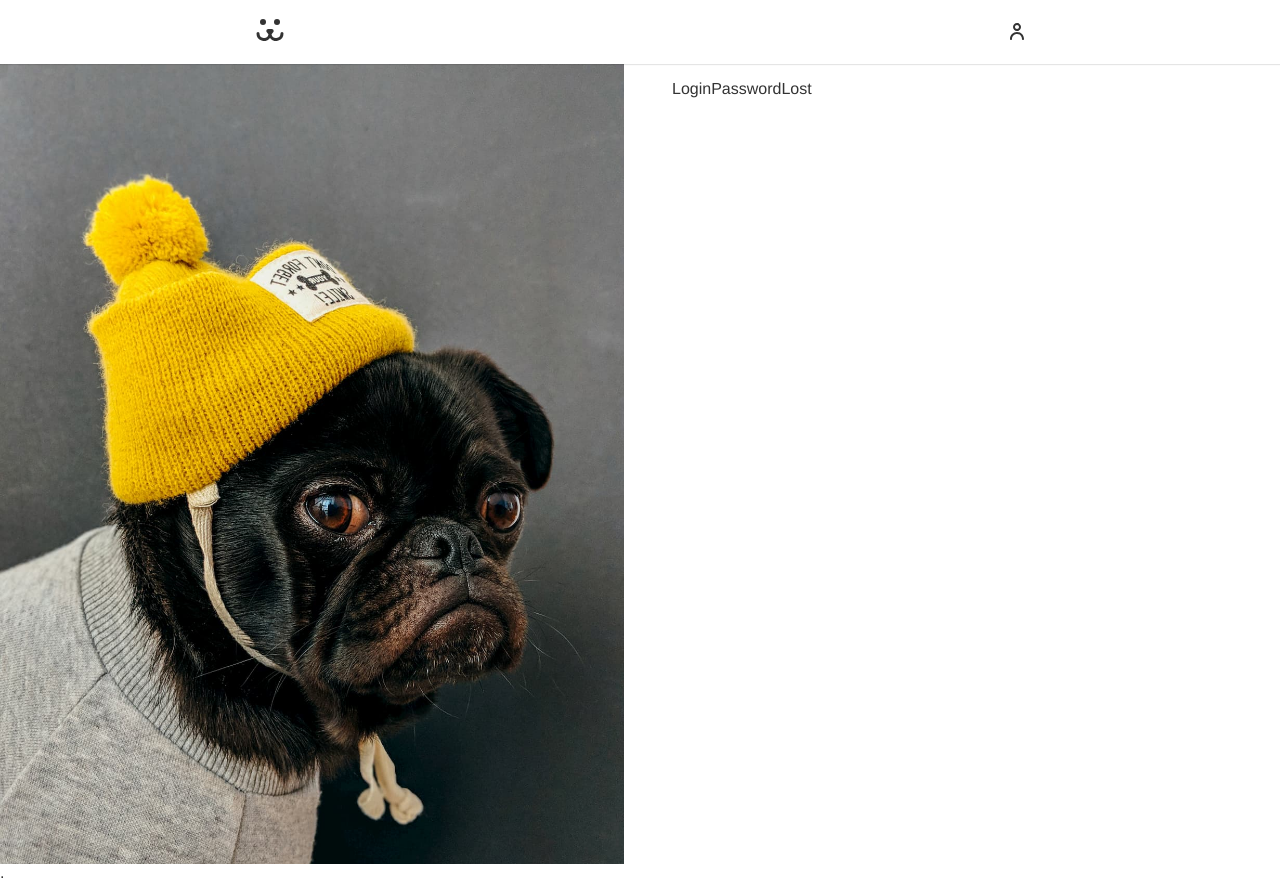
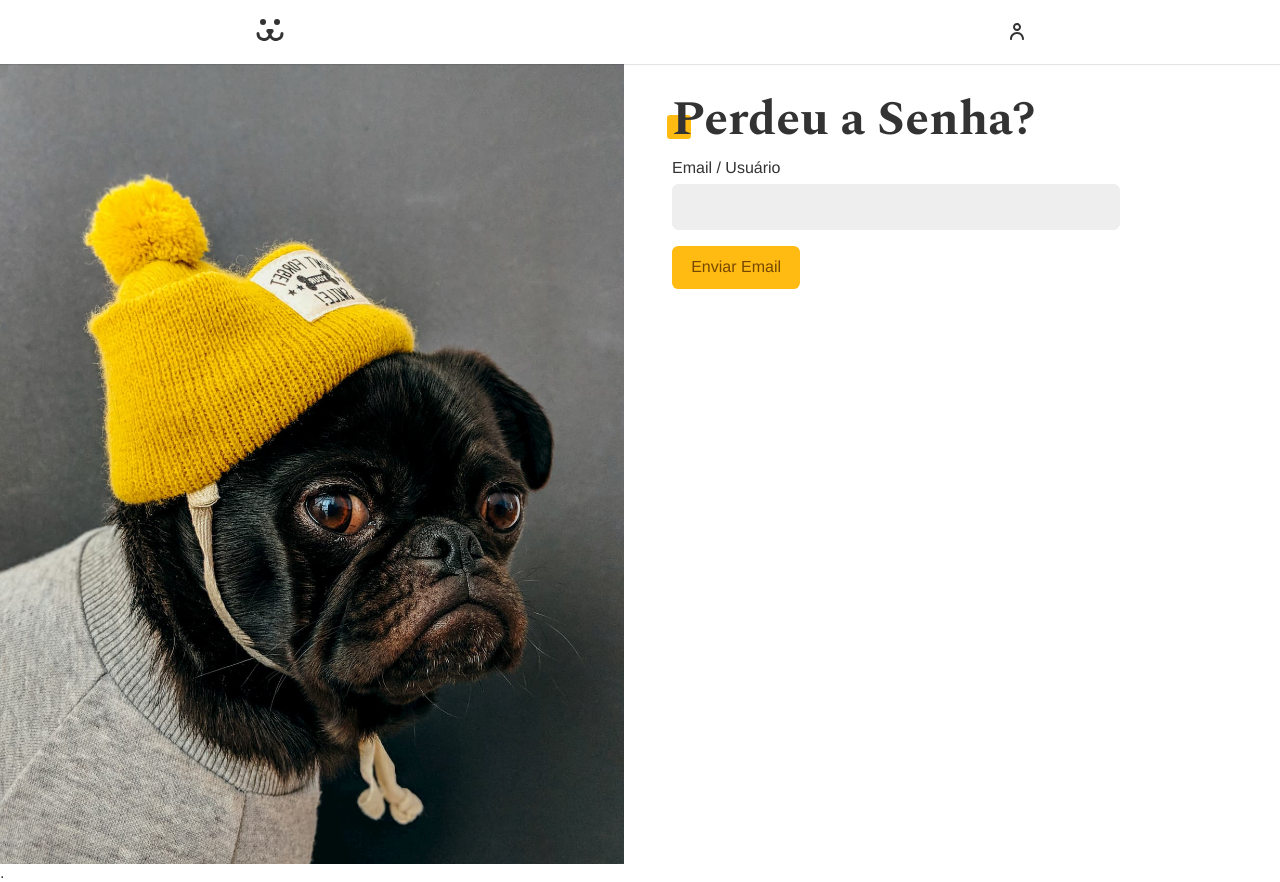
Before and after one commit to OtavioMendesSantos/Projeto_Autodidata-React, a React (Vite) app in the folder React-Origamid/08-Projeto_Final/: page /login/perdeu in a window 1280 px wide. Built offline with nearby package versions, Linux system fonts and the light colour scheme.

Commit message:
:black_nib:	course: 0832 Perdeu Senha 1

```diff
--- a/React-Origamid/08-Projeto_Final/src/api/Api.js
+++ b/React-Origamid/08-Projeto_Final/src/api/Api.js
@@ -113,3 +113,16 @@
         },
     };
 }
+
+export function PASSWORD_LOST(body) {
+    return {
+        url: `${API_URL}/api/password/lost`,
+        options: {
+            method: 'POST',
+            headers: {
+                'Content-Type': 'application/json',
+            },
+            body: JSON.stringify(body),
+        }
+    }
+}
--- a/React-Origamid/08-Projeto_Final/src/components/Login/LoginPasswordLost.jsx
+++ b/React-Origamid/08-Projeto_Final/src/components/Login/LoginPasswordLost.jsx
@@ -1,9 +1,49 @@
-import React from 'react'
+import React from "react";
+import Input from "../Forms/Input";
+import Button from "../Forms/Button";
+import useForm from "../../Hooks/useForm";
+import useFetch from "../../Hooks/useFetch";
+import { PASSWORD_LOST } from "../../api/Api";
+import Error from "../Helper/Error";
 
 const LoginPasswordLost = () => {
+  const login = useForm();
+  const { data, error, loading, request } = useFetch();
+
+  const handleSubmit = async (e) => {
+    e.preventDefault();
+    if (login.validate()) {
+      const { url, options } = PASSWORD_LOST({
+        login: login.value,
+        url: window.location.href.replace("perdeu", "resetar"),
+      });
+      const { response, json } = await request(url, options);
+    }
+  };
+
   return (
-    <div>LoginPasswordLost</div>
-  )
-}
+    <section>
+      <h1 className="title">Perdeu a Senha?</h1>
+      {data ? (
+        <p style={{ color: "#4c1" }}>{data}</p>
+      ) : (
+        <form onSubmit={handleSubmit}>
+          <Input
+            label={"Email / Usuário"}
+            type={"text"}
+            name={"login"}
+            {...login}
+          />
+          {loading ? (
+            <Button disabled>Enviando...</Button>
+          ) : (
+            <Button>Enviar Email</Button>
+          )}
+        </form>
+      )}
+      <Error error={error} />
+    </section>
+  );
+};
 
-export default LoginPasswordLost
+export default LoginPasswordLost;
```
